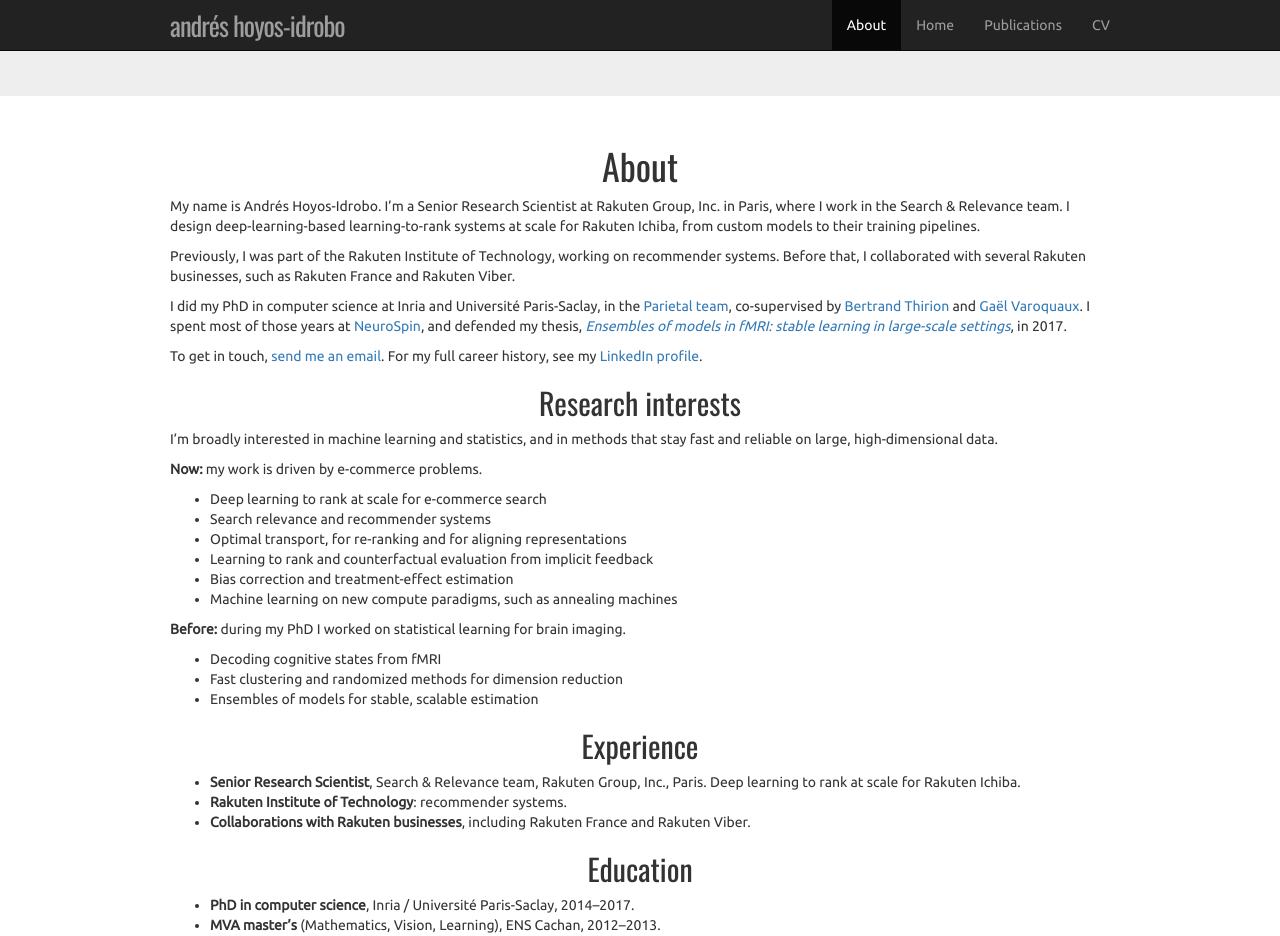
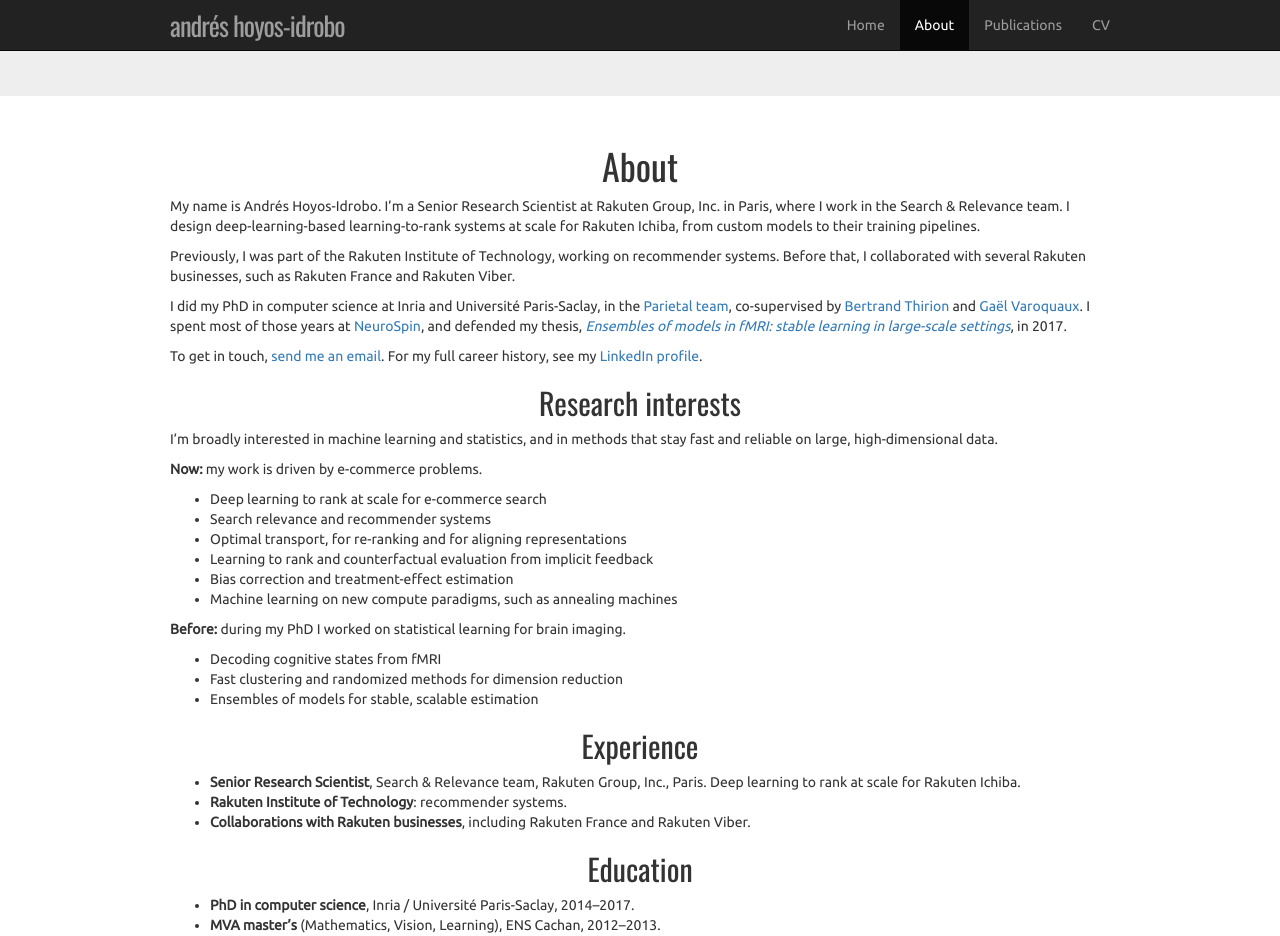
Before and after one commit to ahoyosid/ahoyosid.github.io, a Jekyll site: the page built from about.md, in a window 1280 px wide and 1262 px high. Shown: the top 936 px of the window. Built offline with Jekyll 4.4.1, drawn with Linux system fonts in a browser that asks for light colours.

Commit message:
Order navbar: Home, About, Publications, CV
Co-Authored-By: Claude Opus 5.5 <noreply@anthropic.com>

```diff
--- a/_includes/header.html
+++ b/_includes/header.html
@@ -13,7 +13,8 @@
         </div>
         <div id="navbar" class="collapse navbar-collapse">
             <ul class="nav navbar-nav navbar-right">
-                {% for my_page in site.pages %}
+                {% assign nav_pages = site.pages | where_exp: "p", "p.nav_order" | sort: "nav_order" %}
+                {% for my_page in nav_pages %}
                     {% if my_page.title %}
                     <li class="{% if my_page.url == page.url %} active {% endif %}">
                         <a role="presentation" href="{{ my_page.url | prepend: site.baseurl }}">{{ my_page.title }}</a>
--- a/index.html
+++ b/index.html
@@ -1,6 +1,7 @@
 ---
 layout: default
 title: Home
+nav_order: 1
 ---
 
 <div class="jumbotron">
```
Also changed, not shown: about.md (+1 -0 lines), publications.md (+1 -0 lines).
